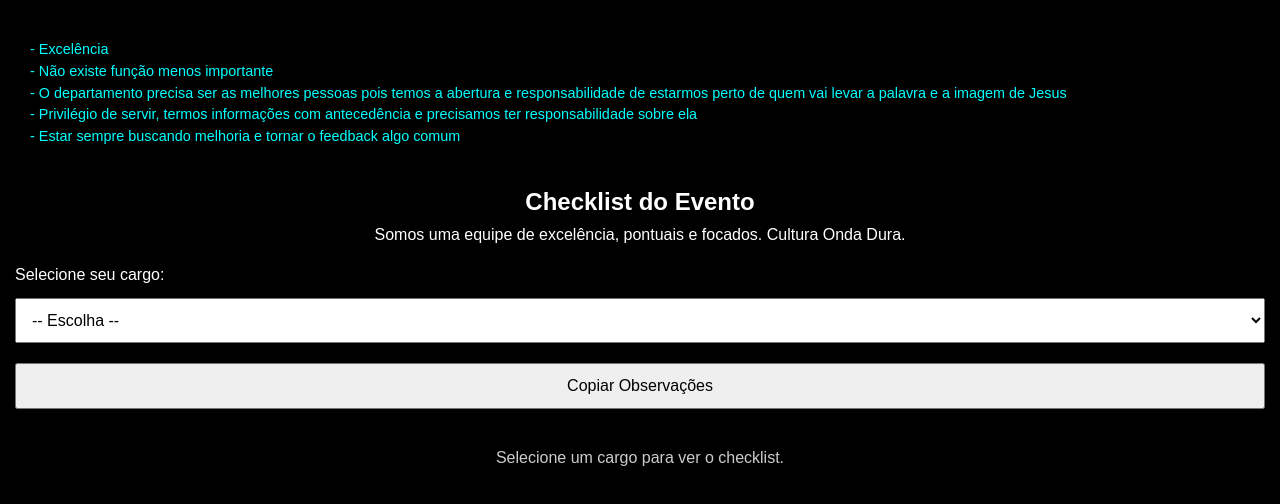
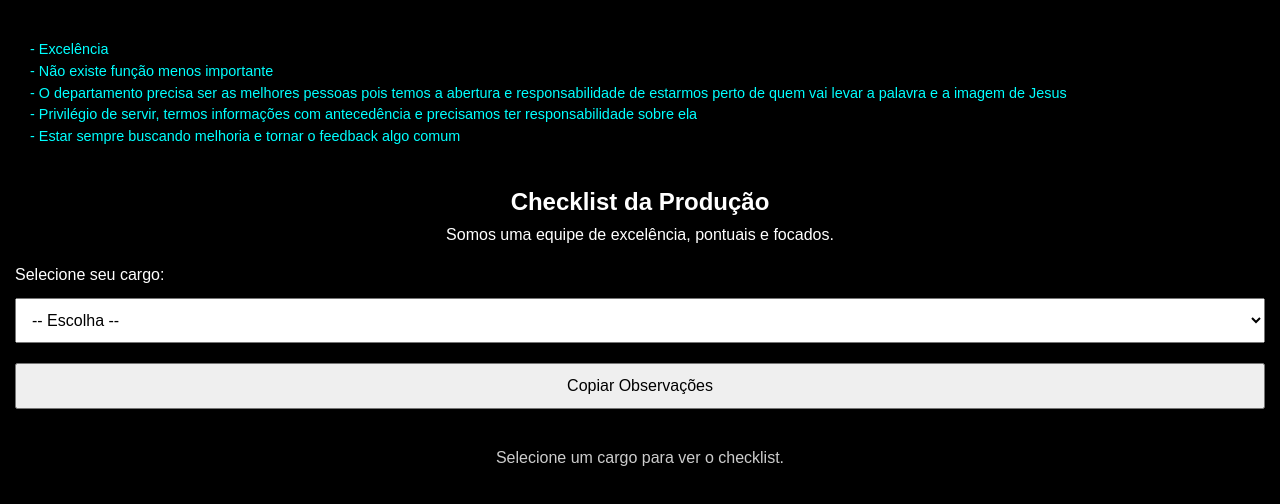
Before and after one commit to olcinomartins/producao, a plain HTML site: page index.html in a window 1280 px wide. Drawn offline with Linux system fonts and the light colour scheme.

Commit message:
Update index.html

```diff
--- a/index.html
+++ b/index.html
@@ -109,10 +109,10 @@
     </p>
   </div>
 
-  <h1>Checklist do Evento</h1>
+  <h1>Checklist da Produção</h1>
 
   <div class="intro">
-    Somos uma equipe de excelência, pontuais e focados. Cultura Onda Dura.
+    Somos uma equipe de excelência, pontuais e focados.
   </div>
 
   <label for="cargo">Selecione seu cargo:</label>
```
